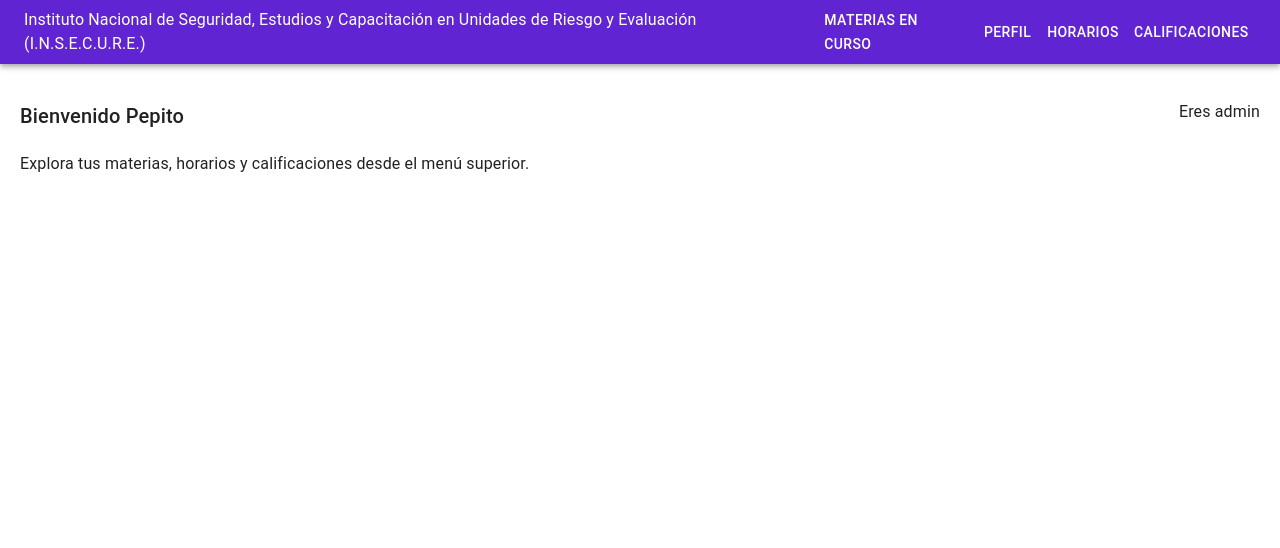
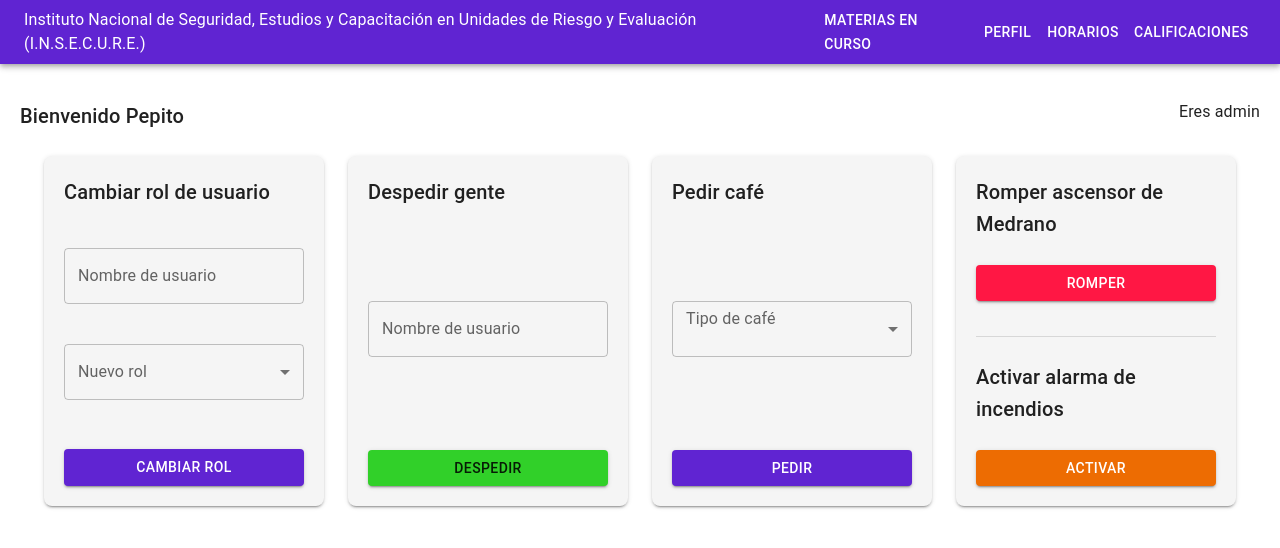
Before and after one commit to IgnacioBustelo/tp-seg-web-grupo-3-frontend, a React (Create React App) app: page / in a window 1280 px wide. Shown: the top 548 px of the page. Built offline with nearby package versions, Linux system fonts and the light colour scheme.

Commit message:
Control panel

```diff
--- /dev/null
+++ b/src/campus/pages/ControlPanel.jsx
@@ -0,0 +1,172 @@
+import { Box, Button, Typography, Grid, TextField, Select, MenuItem, FormControl, InputLabel, Divider } from "@mui/material";
+import { useState } from "react";
+
+export const ControlPanel = () => {
+    const [userNameToFire, setUserNameToFire] = useState('');
+    const [userName, setUserName] = useState('');
+    const [newRole, setNewRole] = useState('');
+    const [coffeeType, setCoffeeType] = useState('');
+
+    const handleFireUser = () => {
+        console.log(`Despedido: ${userNameToFire}`);
+        setUserNameToFire(''); // Limpiar el campo después de despedir
+    };
+
+    const handleRoleChange = () => {
+        console.log(`Se cambió el rol de ${userName} a ${newRole}`);
+        setUserName('');
+        setNewRole('');
+    };
+
+    const handleCoffeeOrder = () => {
+        console.log(`Pedido de café: ${coffeeType}`);
+        setCoffeeType(''); // Limpiar el selector después de pedir
+    };
+
+    return (
+        <Grid container spacing={3} justifyContent="space-around" p={3}>
+            {/* Cuadro para Cambiar Rol */}
+            <Grid item xs={12} sm={6} md={3}>
+                <Box
+                    sx={{
+                        backgroundColor: '#f5f5f5',
+                        padding: '20px',
+                        borderRadius: '8px',
+                        boxShadow: 2,
+                        height: '350px',
+                        display: 'flex',
+                        flexDirection: 'column',
+                        justifyContent: 'space-between',
+                    }}
+                >
+                    <Typography variant="h6" style={{ marginBottom: '20px' }}>Cambiar rol de usuario</Typography>
+                    <TextField
+                        label="Nombre de usuario"
+                        variant="outlined"
+                        value={userName}
+                        onChange={(e) => setUserName(e.target.value)}
+                        style={{ marginBottom: '20px' }}
+                    />
+                    <FormControl variant="outlined" style={{ marginBottom: '20px' }}>
+                        <InputLabel>Nuevo rol</InputLabel>
+                        <Select
+                            value={newRole}
+                            onChange={(e) => setNewRole(e.target.value)}
+                            label="Nuevo rol"
+                        >
+                            <MenuItem value="Estudiante">Estudiante</MenuItem>
+                            <MenuItem value="Profesor">Profesor</MenuItem>
+                            <MenuItem value="Admin">Admin</MenuItem>
+                        </Select>
+                    </FormControl>
+                    <Button
+                        variant="contained"
+                        color="primary"
+                        onClick={handleRoleChange}
+                        style={{ marginTop: '10px' }}
+                    >
+                        Cambiar rol
+                    </Button>
+                </Box>
+            </Grid>
+
+            {/* Cuadro para Despedir gente */}
+            <Grid item xs={12} sm={6} md={3}>
+                <Box
+                    sx={{
+                        backgroundColor: '#f5f5f5',
+                        padding: '20px',
+                        borderRadius: '8px',
+                        boxShadow: 2,
+                        height: '350px',
+                        display: 'flex',
+                        flexDirection: 'column',
+                        justifyContent: 'space-between',
+                    }}
+                >
+                    <Typography variant="h6">Despedir gente</Typography>
+                    <TextField
+                        label="Nombre de usuario"
+                        variant="outlined"
+                        value={userNameToFire}
+                        onChange={(e) => setUserNameToFire(e.target.value)}
+                        style={{ marginTop: '10px', marginBottom: '10px' }}
+                    />
+                    <Button
+                        variant="contained"
+                        color="secondary"
+                        onClick={handleFireUser}
+                    >
+                        Despedir
+                    </Button>
+                </Box>
+            </Grid>
+
+            {/* Cuadro para Pedir café */}
+            <Grid item xs={12} sm={6} md={3}>
+                <Box
+                    sx={{
+                        backgroundColor: '#f5f5f5',
+                        padding: '20px',
+                        borderRadius: '8px',
+                        boxShadow: 2,
+                        height: '350px',
+                        display: 'flex',
+                        flexDirection: 'column',
+                        justifyContent: 'space-between',
+                    }}
+                >
+                    <Typography variant="h6">Pedir café</Typography>
+                    <Box display="flex" justifyContent="center" alignItems="center" flexGrow={1}>
+                        <FormControl fullWidth>
+                            <InputLabel id="coffee-select-label">Tipo de café</InputLabel>
+                            <Select
+                                labelId="coffee-select-label"
+                                value={coffeeType}
+                                onChange={(e) => setCoffeeType(e.target.value)}
+                                style={{ marginTop: '10px', marginBottom: '10px' }}
+                            >
+                                <MenuItem value="cortado">Cortado</MenuItem>
+                                <MenuItem value="expreso">Expreso</MenuItem>
+                                <MenuItem value="con leche">Con Leche</MenuItem>
+                                <MenuItem value="americano">Americano</MenuItem>
+                                <MenuItem value="latte">Latte</MenuItem>
+                            </Select>
+                        </FormControl>
+                    </Box>
+                    <Button variant="contained" color="primary" onClick={handleCoffeeOrder}>
+                        Pedir
+                    </Button>
+                </Box>
+            </Grid>
+
+            {/* Cuadro para Romper ascensor de Medrano y Activar alarma de incendios */}
+            <Grid item xs={12} sm={6} md={3}>
+                <Box
+                    sx={{
+                        backgroundColor: '#f5f5f5',
+                        padding: '20px',
+                        borderRadius: '8px',
+                        boxShadow: 2,
+                        height: '350px',
+                        display: 'flex',
+                        flexDirection: 'column',
+                        justifyContent: 'space-between',
+                    }}
+                >
+                    <Typography variant="h6">Romper ascensor de Medrano</Typography>
+                    <Button variant="contained" color="error" style={{ marginBottom: '10px' }}>
+                        Romper
+                    </Button>
+
+                    <Divider />
+
+                    <Typography variant="h6">Activar alarma de incendios</Typography>
+                    <Button variant="contained" color="warning">
+                        Activar
+                    </Button>
+                </Box>
+            </Grid>
+        </Grid>
+    );
+};
--- a/src/campus/pages/HomePage.jsx
+++ b/src/campus/pages/HomePage.jsx
@@ -1,6 +1,7 @@
 import React from 'react';
 import {useSelector} from 'react-redux';
 import {Box, Typography} from '@mui/material';
+import {ControlPanel} from "./ControlPanel";
 
 
 export const HomePage = () => {
@@ -15,9 +16,13 @@ export const HomePage = () => {
                 <Typography variant="h6">Bienvenido {userInfo.userName}</Typography>
                 <Typography variant="body1">Eres {userInfo.rol}</Typography>
             </Box>
-            <Typography variant="body1" sx={{marginTop: '20px'}}>
-                Explora tus materias, horarios y calificaciones desde el menú superior.
-            </Typography>
+            {userInfo.rol === 'Estudiante' &&
+                (<Typography variant="body1" sx={{marginTop: '20px'}}>
+                        Explora tus materias, horarios y calificaciones desde el menú superior.
+                    </Typography>
+                )}
+            {userInfo.rol === 'admin' &&
+                <ControlPanel/>}
         </Box>
 
     );
```
